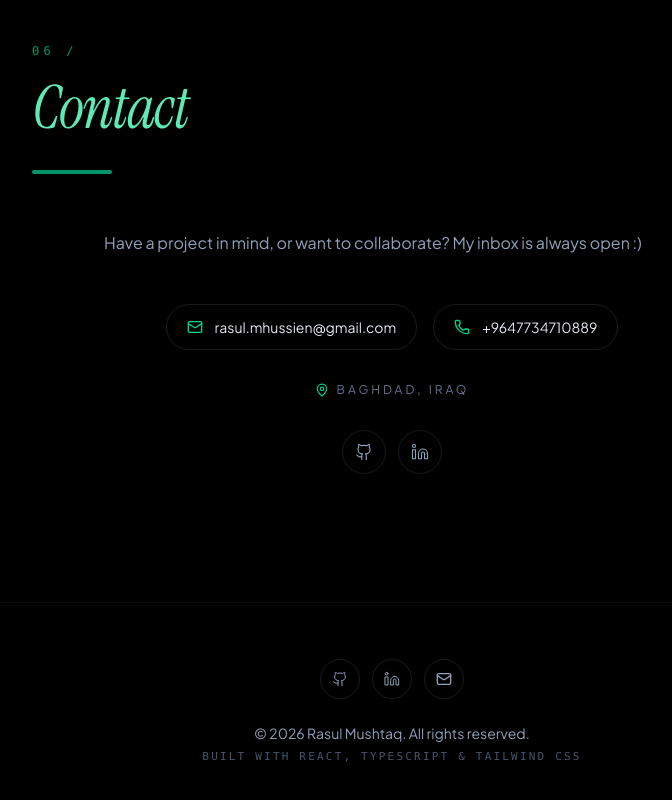
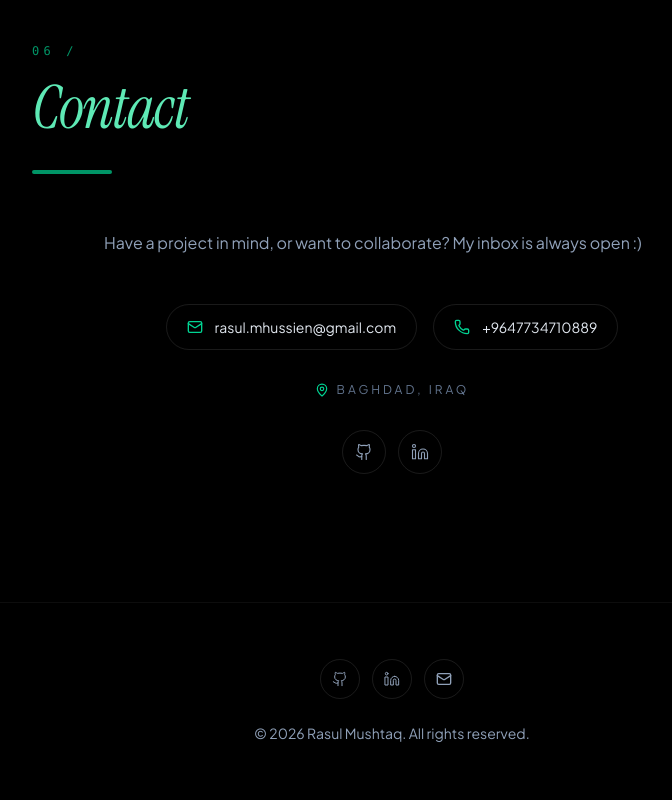
Before and after one commit to Rasul-Mushtaq/rasul-mushtaq-portfolio, a React (Vite) app: page / in a window 1280 px wide. Shown: the part 5529-6329 px from the top of the page, without its empty margins (248-920 px from the left). Built offline with nearby package versions, Linux system fonts and the light colour scheme.

Commit message:
Update portfolioData.ts

```diff
--- a/src/data/portfolioData.ts
+++ b/src/data/portfolioData.ts
@@ -442,7 +442,6 @@ export const portfolioData: PortfolioData = {
       },
       footer: {
         rights: "All rights reserved.",
-        builtWith: "Built with React, TypeScript & Tailwind CSS",
       },
     },
     ar: {
@@ -585,7 +584,6 @@ export const portfolioData: PortfolioData = {
       },
       footer: {
         rights: "جميع الحقوق محفوظة.",
-        builtWith: "بُني باستخدام React وTypeScript وTailwind CSS",
       },
     },
   },
```
